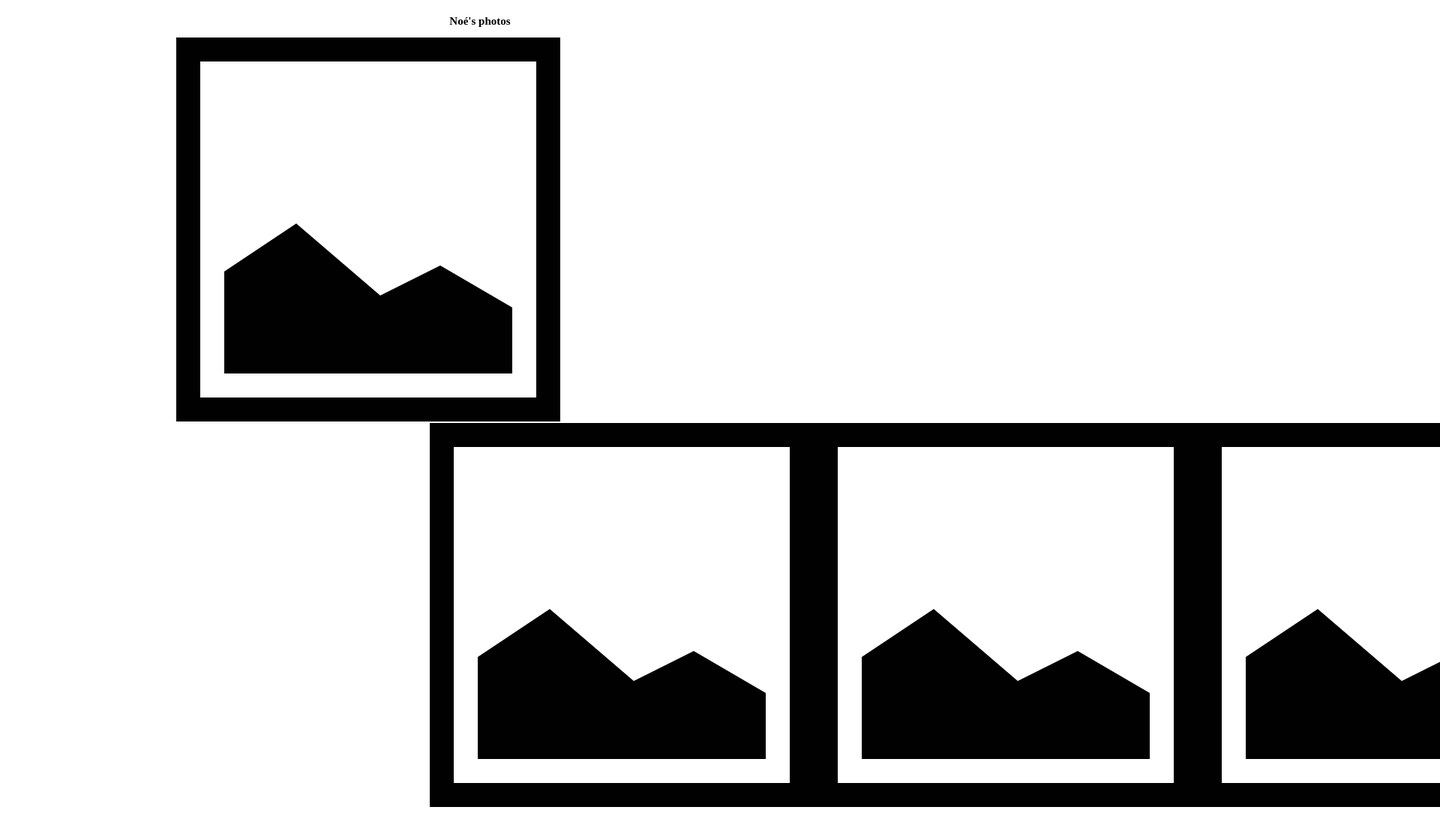
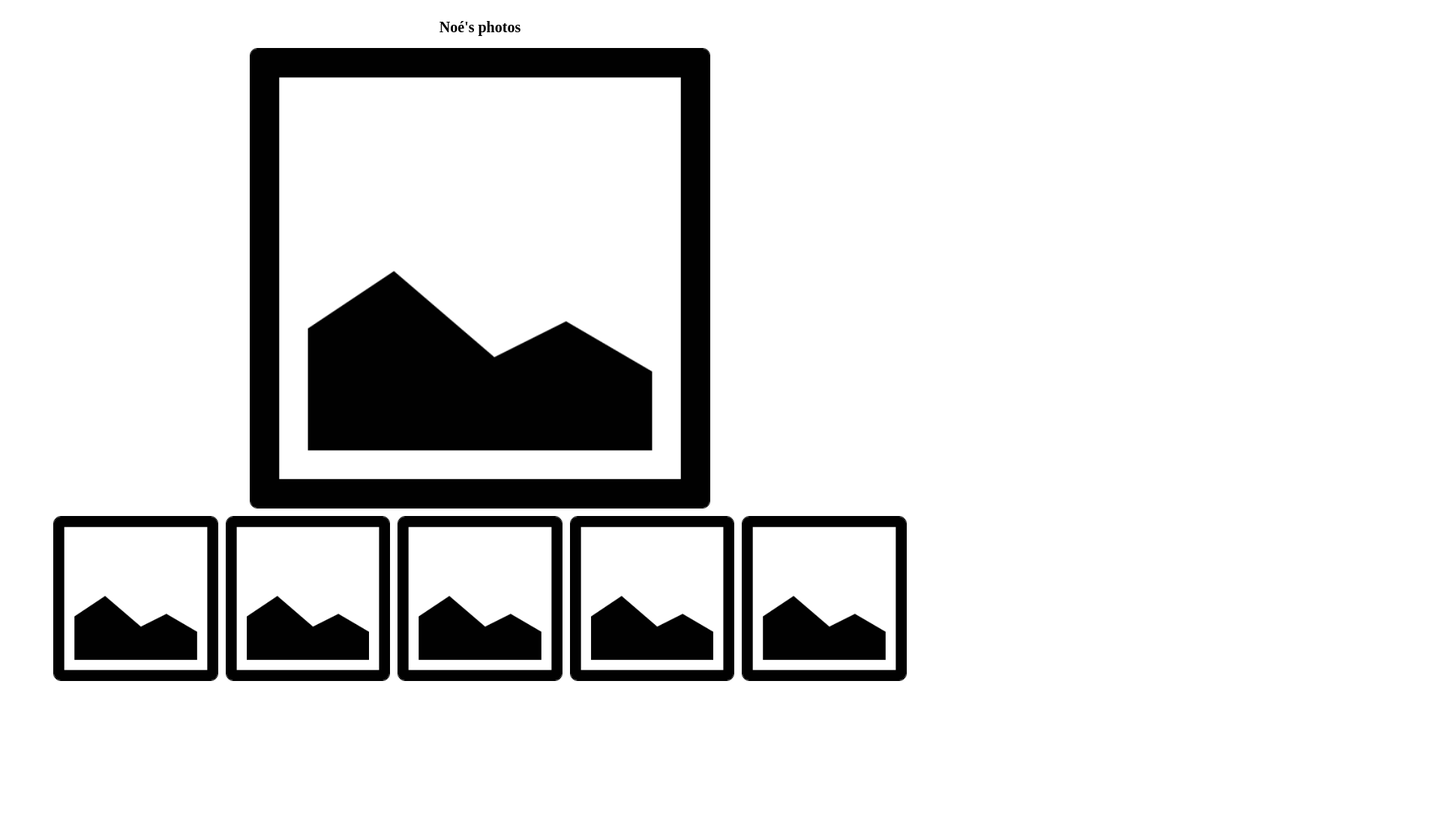
Before and after one commit to greenfox-zerda-lasers/gaborbencsik, a plain HTML site: page week-07/weekly_project/index.html in a window 1280 px wide. Shown: the top 1084 px of the page at 75% size, 1920 px wide, since content can reach past the window. After the commit the page ends 916 px from the top, so only its background shows below. Drawn offline with Linux system fonts and the light colour scheme.

Commit message:
feat(weekly-project): start

```diff
--- a/week-07/weekly_project/index.html
+++ b/week-07/weekly_project/index.html
@@ -13,14 +13,14 @@
       <section class="wrapper">
         <h1>Noé's photos</h1>
         <div class="hero-image">
-          <img src="images/sample-image.png" alt="">
+          <img class="border-style"src="images/sample-image.png" alt="">
         </div>
         <div class="tumbnail-images">
-          <img src="images/sample-image.png" alt="">
-          <img src="images/sample-image.png" alt="">
-          <img src="images/sample-image.png" alt="">
-          <img src="images/sample-image.png" alt="">
-          <img src="images/sample-image.png" alt="">
+          <img class="border-style"src="images/sample-image.png" alt="">
+          <img class="border-style"src="images/sample-image.png" alt="">
+          <img class="border-style"src="images/sample-image.png" alt="">
+          <img class="border-style"src="images/sample-image.png" alt="">
+          <img class="border-style"src="images/sample-image.png" alt="">
 
         </div>
       </section>
--- a/week-07/weekly_project/style.css
+++ b/week-07/weekly_project/style.css
@@ -8,7 +8,7 @@ html {
 
 main {
   margin: 0 auto;
-  width: 90rem;
+  width: 90%;
 }
 
 .wrapper {
@@ -18,13 +18,40 @@ main {
   align-items: center;
 }
 
+.wrapper h1 {
+  font-weight: bold;
+  font-size: 2rem;
+}
+
 .hero-image {
   width: 90%;
+  display: flex;
+  align-items: center;
+  justify-content: center;
+  margin-bottom: 1rem;
+}
+
+.hero-image img {
+  width: 60%;
 }
 
 .tumbnail-images {
-  width: 15%;
   display: flex;
   flex-direction: row;
   justify-content: space-between;
 }
+
+.tumbnail-images img {
+  width: calc(20% - 4rem / 5);
+  height: calc(20% - 4rem / 5);
+  margin-left: 1rem;
+}
+
+.tumbnail-images img:first-child {
+  margin-left: 0;
+}
+
+.border-style {
+  border: .1rem solid black;
+  border-radius: 1rem;
+}
```
